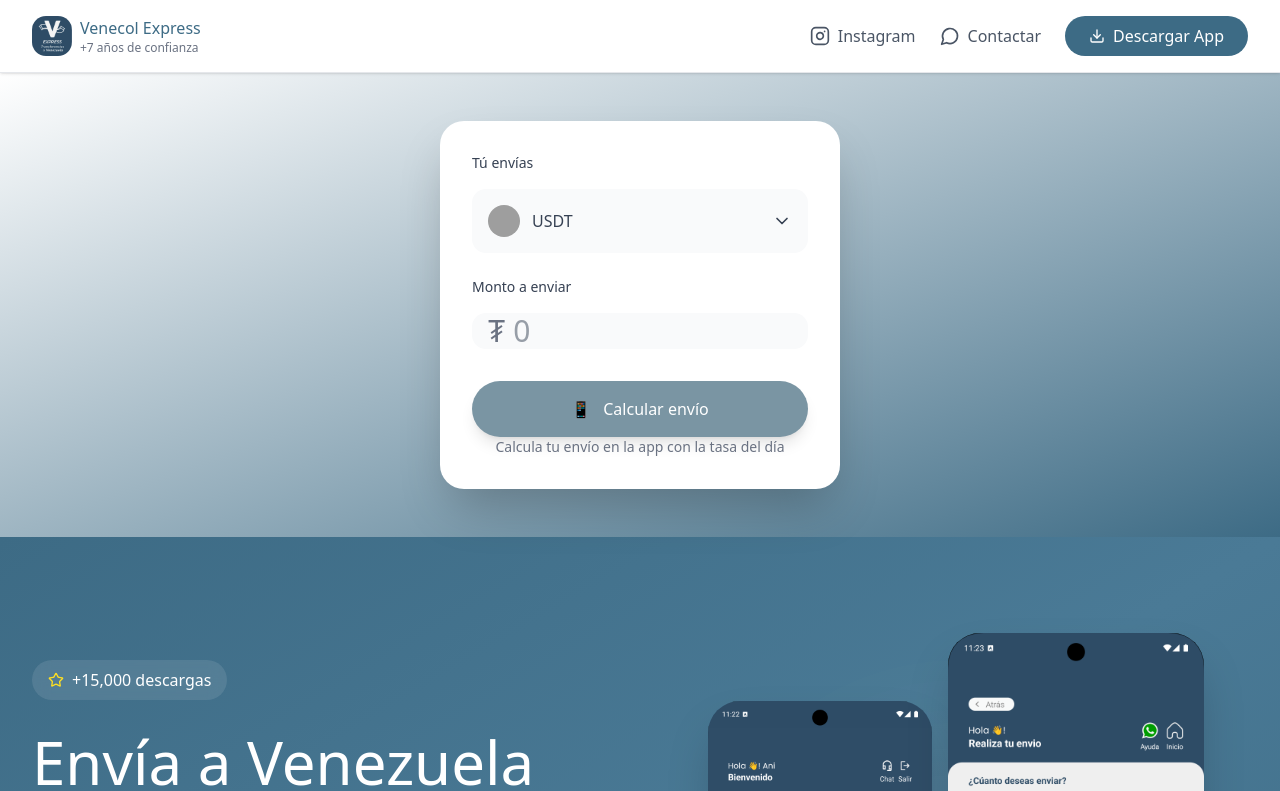
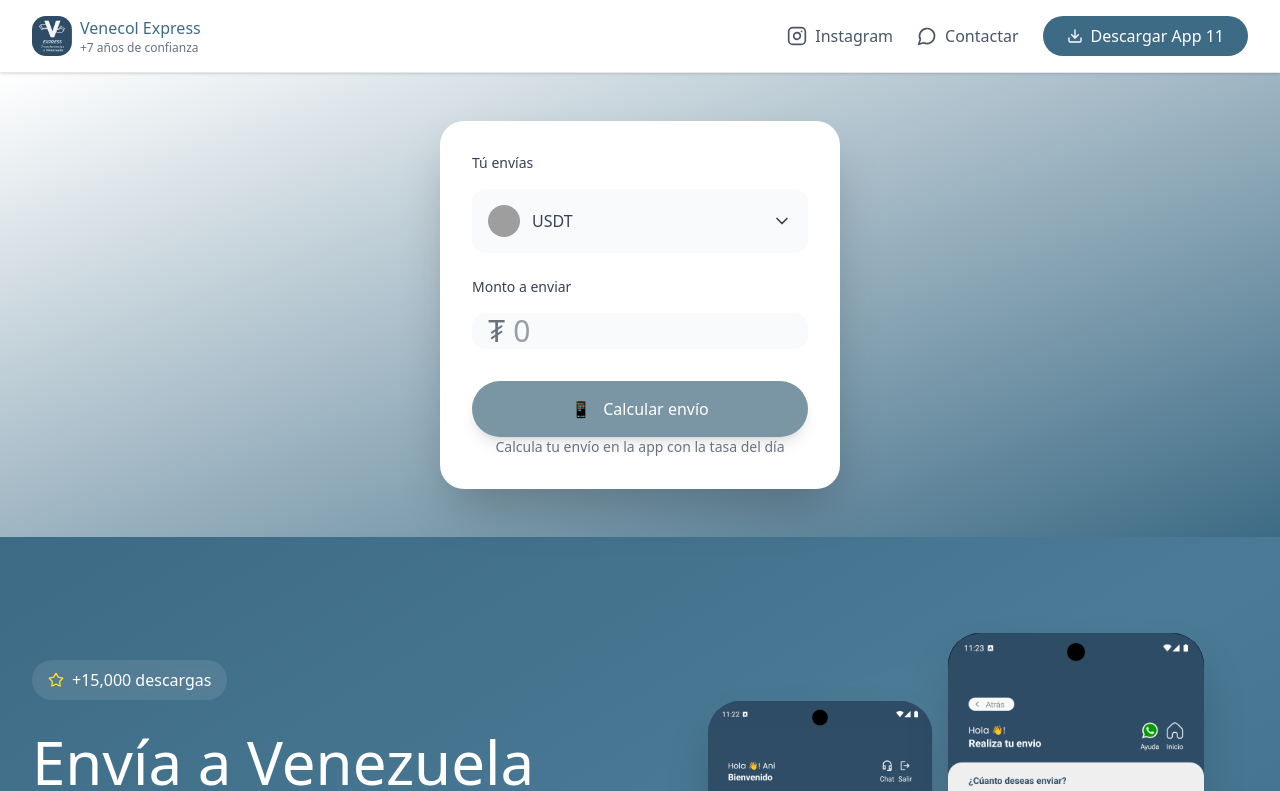
Before and after one commit to LimboTeamsCompany/venecol-landing-vite, a React (Vite) app: page / in a window 1280 px wide. Shown: the top 791 px of the page. Built offline with nearby package versions, Linux system fonts and the light colour scheme; grey boxes are pictures that could not be loaded.

Commit message:
feat: test build change

```diff
--- a/src/App.tsx
+++ b/src/App.tsx
@@ -164,7 +164,7 @@ export default function App({ sourceRegion }: { sourceRegion?: string } = {}) {
                 className="bg-[#3D6B85] text-white px-6 py-2 rounded-full hover:bg-[#2C5166] transition-colors flex items-center gap-2"
               >
                 <Download className="w-4 h-4" />
-                Descargar App
+                Descargar App 11
               </a>
             </nav>
           </div>
```
